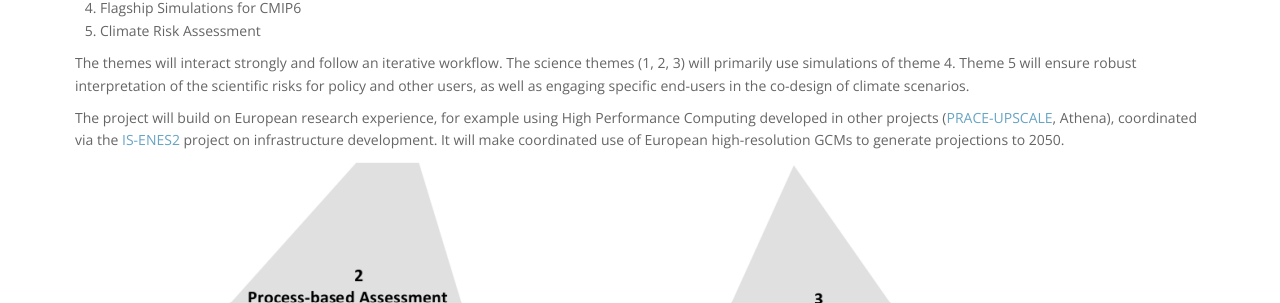
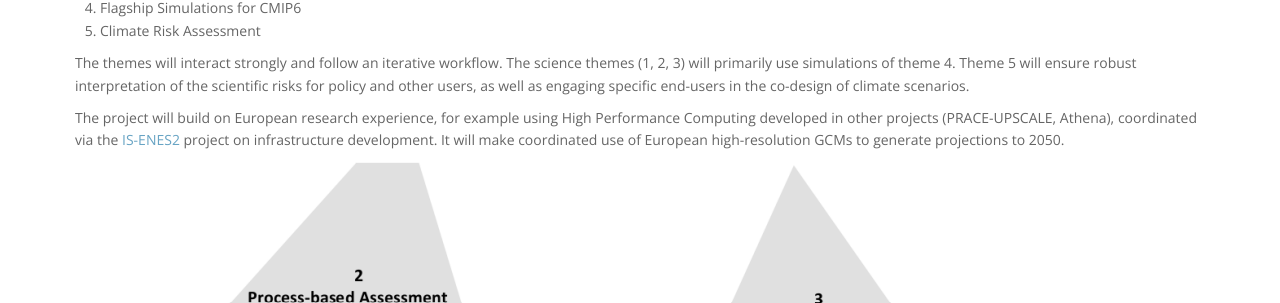
Before and after one commit to PRIMAVERA-H2020/primavera-h2020.eu, a Jekyll site: the page built from about/research-themes.md, in a window 1280 px wide. Shown: the part 574-877 px from the top of the page. Built offline with Jekyll 4.4.1, drawn with Linux system fonts in a browser that asks for light colours; comment, search, counter and statistics services are not loaded; some of the changed lines change nothing that is shown.

Commit message:
Broken link

```diff
--- a/about/research-themes.md
+++ b/about/research-themes.md
@@ -17,6 +17,6 @@ title: Research themes
 <li>Climate Risk Assessment</li>
 </ol>
 <p>The themes will interact strongly and follow an iterative workflow. The science themes (1, 2, 3) will primarily use simulations of theme 4. Theme 5 will ensure robust interpretation of the scientific risks for policy and other users, as well as engaging specific end-users in the co-design of climate scenarios.</p>
-<p>The project will build on European research experience, for example using High Performance Computing developed in other projects (<a href="http://proj.badc.rl.ac.uk/upscale">PRACE-UPSCALE</a>, Athena), coordinated via the <a href="https://is.enes.org/">IS-ENES2</a> project on infrastructure development. It will make coordinated use of European high-resolution GCMs to generate projections to 2050.</p>
+<p>The project will build on European research experience, for example using High Performance Computing developed in other projects (PRACE-UPSCALE, Athena), coordinated via the <a href="https://is.enes.org/">IS-ENES2</a> project on infrastructure development. It will make coordinated use of European high-resolution GCMs to generate projections to 2050.</p>
 <p></p>
 <p><img alt="The 5 research themes of PRIMAVERA" height="732" src="{{ site.baseurl }}/assets/media/uploads/Documents/project/researchtheme_tiefighter.png" title="The 5 research themes of PRIMAVERA" width="956"></p>
```
